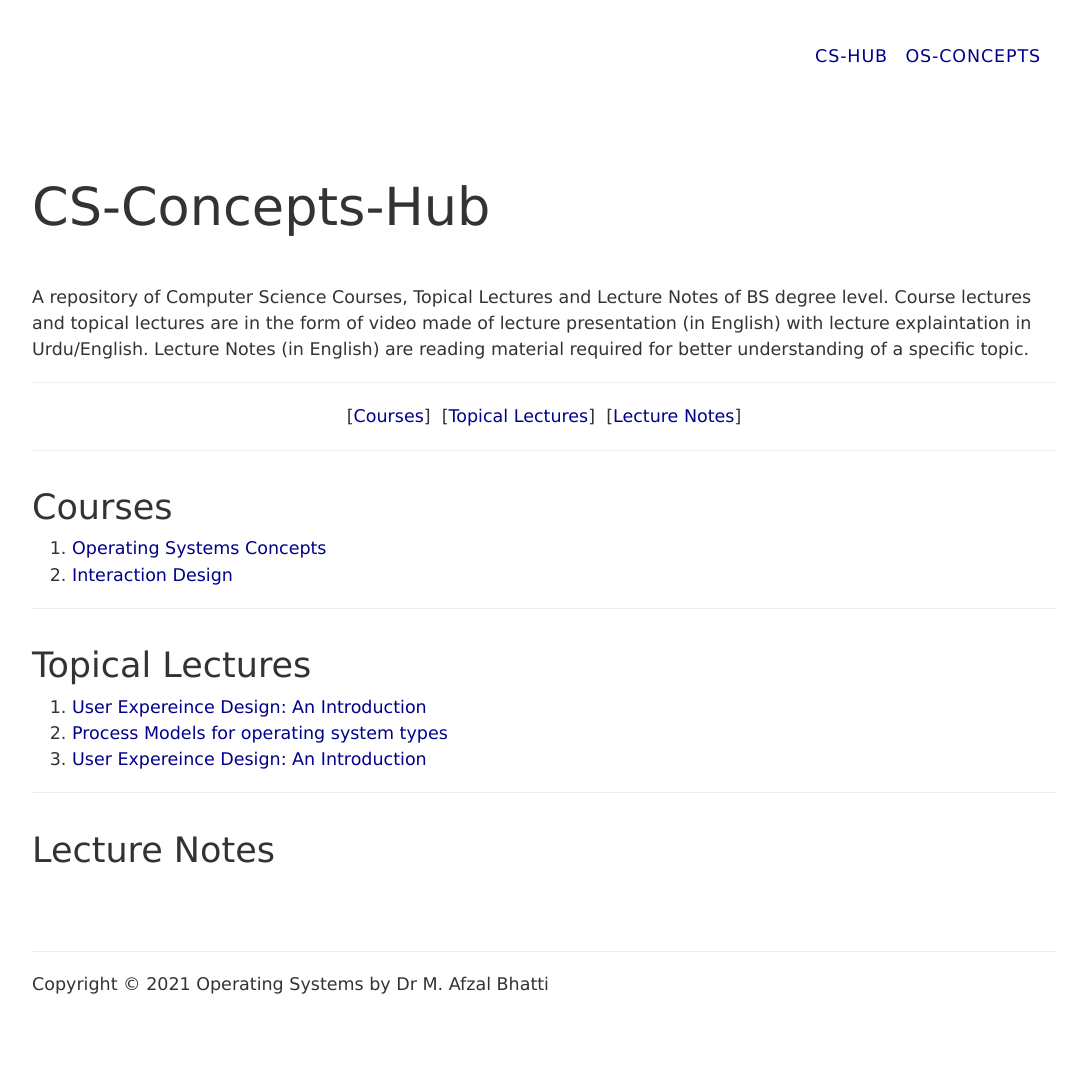
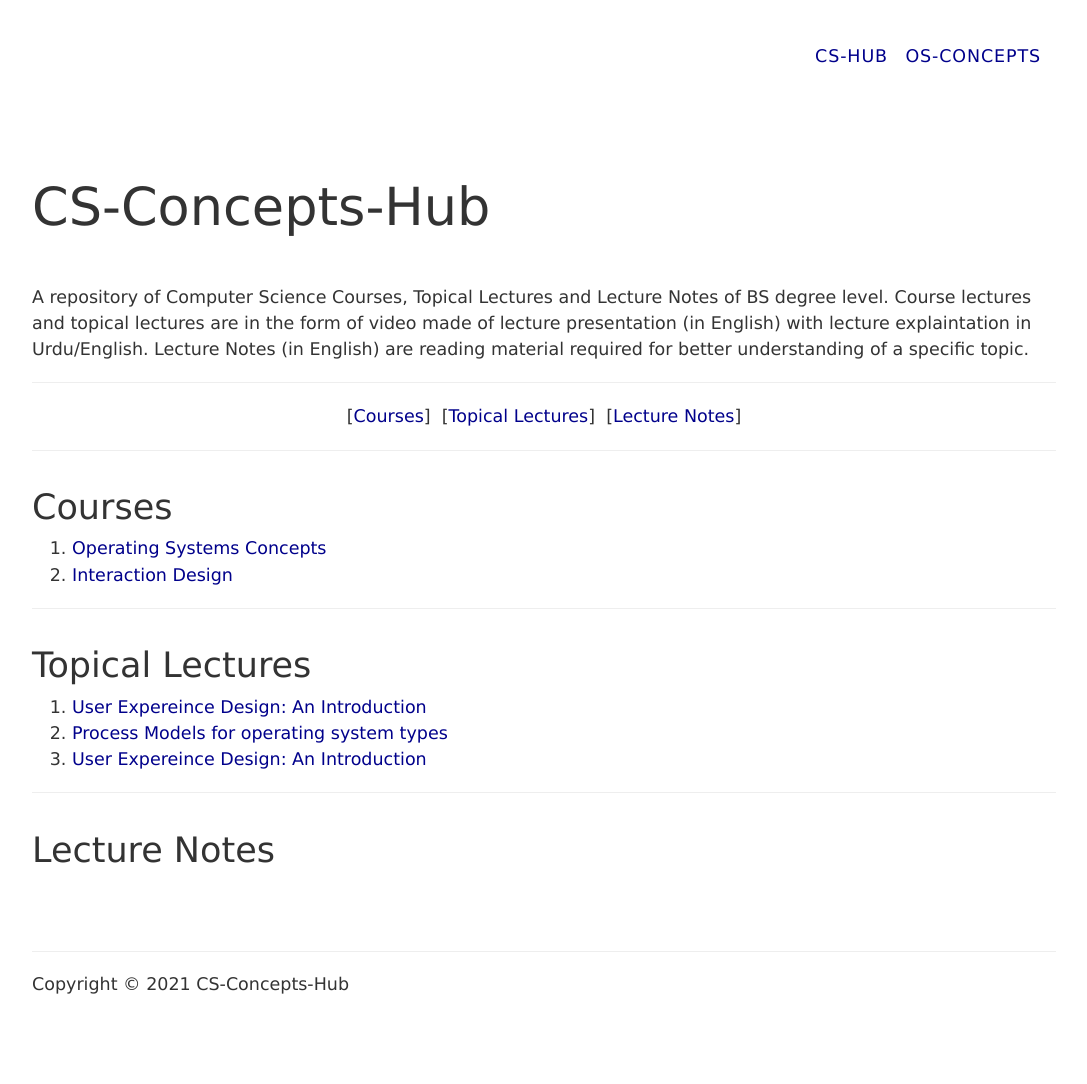
Before and after one commit to CS-Concepts-hub/CS-Concepts-hub, a Jekyll site: the page built from index.html, in a window 1280 px wide. Shown: the whole page, without its empty margins (96-1183 px from the left). Built offline with Jekyll 4.4.1, drawn with Linux system fonts in a browser that asks for light colours.

Commit message:
Update footer.html

```diff
--- a/_includes/footer.html
+++ b/_includes/footer.html
@@ -3,7 +3,7 @@
       <hr>
         <div class="l">
           <div>
-            Copyright &copy; <script>document.write(new Date().getFullYear())</script> Operating Systems by Dr M. Afzal Bhatti
+            Copyright &copy; <script>document.write(new Date().getFullYear())</script> CS-Concepts-Hub
           </div>
         </div>
   </div>
```
